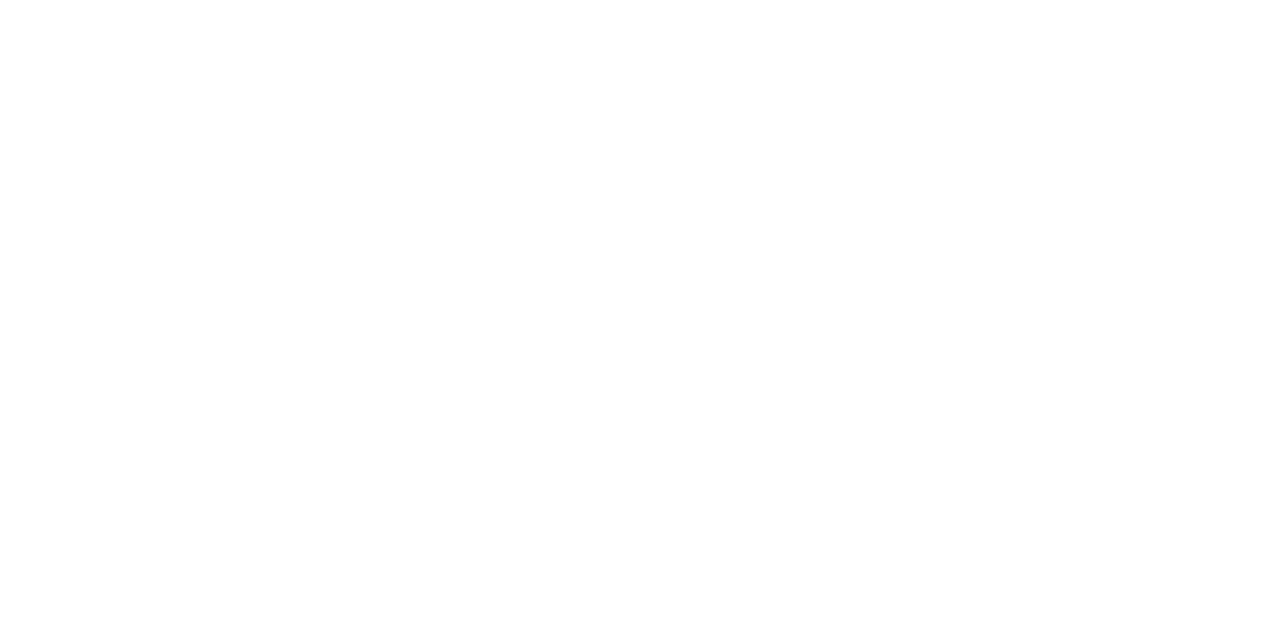
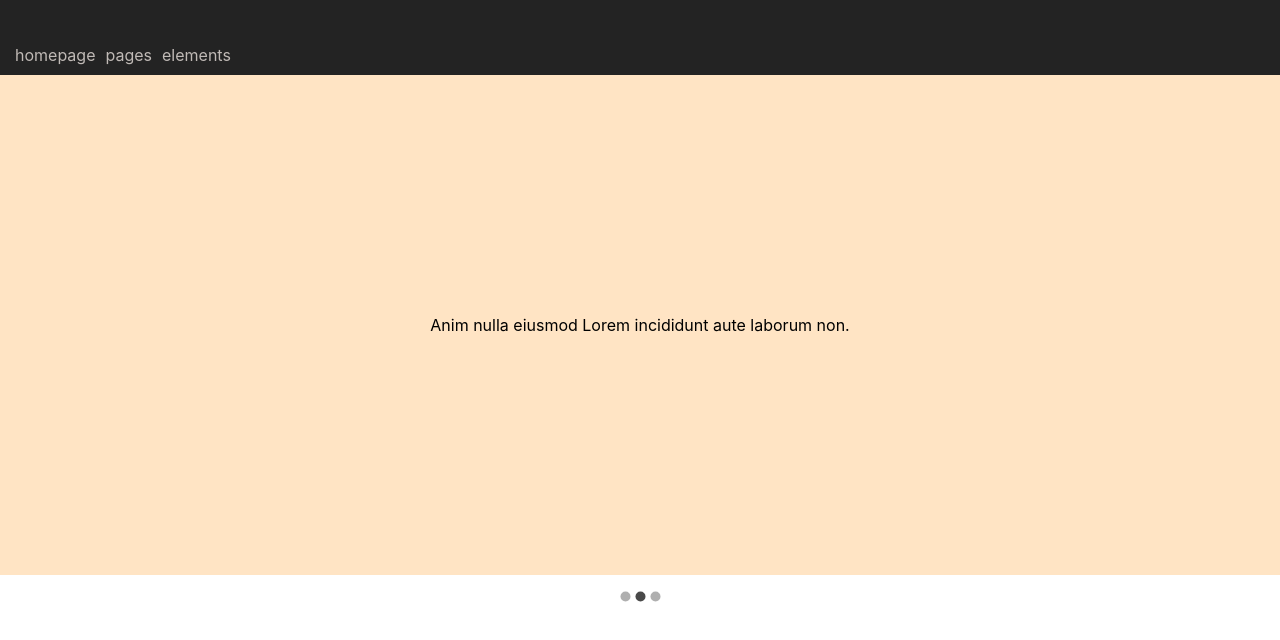
Before and after one commit to MykolaJakowlew/4CS-13, a React (Create React App) app: page / in a window 1280 px wide. Shown: the top 640 px of the page. Built offline with nearby package versions, Linux system fonts and the light colour scheme.

Commit message:
save progress

```diff
--- a/package.json
+++ b/package.json
@@ -8,6 +8,7 @@
     "@testing-library/user-event": "^13.5.0",
     "react": "^18.2.0",
     "react-dom": "^18.2.0",
+    "react-material-ui-carousel": "^3.4.2",
     "react-router-dom": "^6.4.3",
     "react-scripts": "5.0.1",
     "web-vitals": "^2.1.4"
--- a/src/App.css
+++ b/src/App.css
@@ -1,3 +1,2 @@
 .App {
-  display: flex;
 }
--- a/src/App.js
+++ b/src/App.js
@@ -1,11 +1,14 @@
-import { BrowserRouter, Route, Routes } from 'react-router-dom';
+
 import './App.css';
+import Menu from './components/menu';
+import MyCarousel from './components/carousel';
 
 function App () {
   return (
-      <div className="App">
-
-      </div>
+    <div className="App">
+      <Menu />
+      <MyCarousel />
+    </div>
   );
 }
 
--- /dev/null
+++ b/src/components/carousel/index.js
@@ -0,0 +1,28 @@
+import React from "react";
+import './style.css';
+// https://www.npmjs.com/package/react-material-ui-carousel
+import Carousel from 'react-material-ui-carousel';
+
+const colors = ['red', 'blue', 'green', 'pink'];
+const sentences = [
+ 'Officia Lorem sunt laborum incididunt fugiat nulla reprehenderit pariatur eu nisi commodo non tempor commodo.',
+ 'Anim nulla eiusmod Lorem incididunt aute laborum non.',
+ 'Irure elit occaecat laborum dolor sint incididunt aliqua est.'
+];
+function MyCarousel () {
+
+ return (
+  <div className="my-carousel-wrapper">
+   <Carousel height={'500px'}>
+    {/* {colors.map(color => <div
+     style={{ backgroundColor: color }}
+     className="my-carousel-item"></div>)} */}
+    {
+     sentences.map(text => <div className="my-carousel-item">{text}</div>)
+    }
+   </Carousel>
+  </div>
+ );
+}
+
+export default MyCarousel;
--- /dev/null
+++ b/src/components/carousel/style.css
@@ -0,0 +1,12 @@
+.my-carousel-wrapper {
+  width: 100%;
+}
+
+.my-carousel-item {
+  width: 100%;
+  height: 100%;
+  display: flex;
+  justify-content: center;
+  align-items: center;
+  background-color: bisque;
+}
--- /dev/null
+++ b/src/components/menu/index.js
@@ -0,0 +1,38 @@
+import React from "react";
+import './style.css';
+import MenuItem from "./menu-item";
+
+const menuData = [
+ { title: 'homepage' },
+ {
+  title: 'pages',
+  items: [
+   { title: 'page 1' },
+   { title: 'page 2' },
+   { title: 'page 3' },
+   { title: 'page 4' },
+  ]
+ },
+ {
+  title: "elements",
+  items: [
+   { title: 'page A' },
+   { title: 'page B' },
+   { title: 'page C' },
+   { title: 'page D' },
+  ]
+ }
+];
+
+function Menu () {
+
+ return (
+  <header>
+   {
+    menuData.map(item => <MenuItem title={item.title} items={item.items} />)
+   }
+  </header>
+ );
+}
+
+export default Menu;
--- /dev/null
+++ b/src/components/menu/menu-item/index.js
@@ -0,0 +1,38 @@
+import React, { useState } from "react";
+import './style.css';
+
+function SubMenuComponent (items, show) {
+ let classList = 'sub-menu';
+ if (show) {
+  classList += ' show';
+ }
+ return (
+  <div className={classList}>
+   {items.map(elem => <div>{elem.title}</div>)}
+  </div>
+ );
+}
+
+function MenuItem (props) {
+ const [show, setShow] = useState(false);
+
+ const onMouseEnter = () => {
+  // console.log(`onMouseEnter: ${props.title}`);
+  setShow(true);
+ };
+ const onMouseLeave = () => {
+  // console.log(`onMouseLeave: ${props.title}`);
+  setShow(false);
+ };
+ return (
+  <div className="menu-item">
+   <span
+    onMouseEnter={onMouseEnter}
+    onMouseLeave={onMouseLeave}
+   >{props.title}</span>
+   {props.items && SubMenuComponent(props.items, show)}
+  </div>
+ );
+}
+
+export default MenuItem;
--- /dev/null
+++ b/src/components/menu/menu-item/style.css
@@ -0,0 +1,30 @@
+.menu-item {
+  margin: 0 5px;
+  transition: 0.5s;
+  cursor: pointer;
+
+  position: relative;
+}
+
+.menu-item > span:hover {
+  color: orange;
+}
+
+.sub-menu {
+  width: 100px;
+  position: absolute;
+  background-color: black;
+  display: none;
+}
+
+.sub-menu:hover {
+  display: block;
+}
+
+.sub-menu > div {
+  margin: 5px 2.5px;
+}
+
+.show {
+  display: block;
+}
--- /dev/null
+++ b/src/components/menu/style.css
@@ -0,0 +1,10 @@
+header {
+  width: 100%;
+  box-sizing: border-box;
+  padding: 10px;
+  background-color: #232323;
+  color: #c0bab6;
+  height: 75px;
+  display: flex;
+  align-items: flex-end;
+}
```
Also changed, not shown: 1 other file (tests, documents, lock files or other folders).
